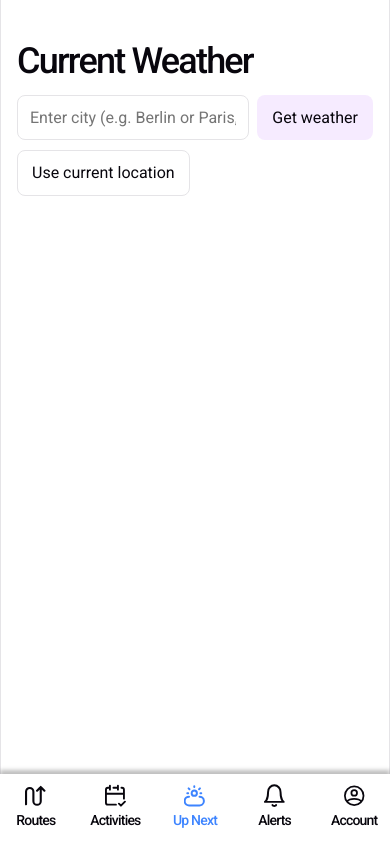
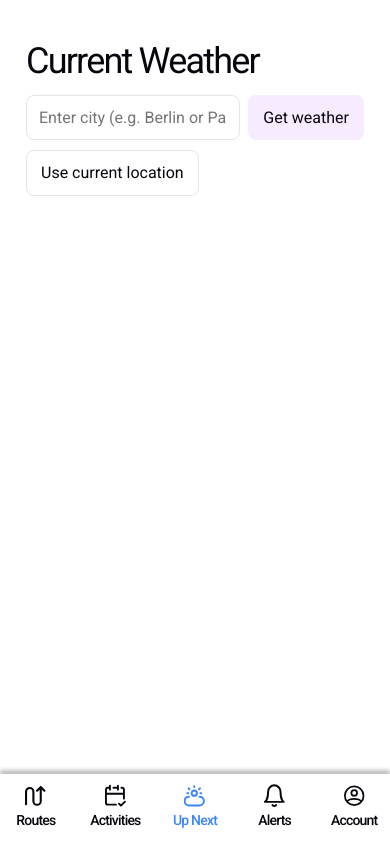
Before and after one commit to s0urcedev/gui-weather-app-trail-runners, a React (Vite) app: page / in a window 390 px wide. Built offline with nearby package versions, Linux system fonts and the light colour scheme.

Commit message:
Index.css more central page padding

```diff
--- a/src/index.css
+++ b/src/index.css
@@ -57,12 +57,22 @@
   width: 1126px;
   max-width: 100%;
   margin: 0 auto;
+  padding-left: 10px;
+  padding-right: 10px;
+  padding-top: 20px;
+  @media (max-width: 1024px) {
+    padding-top: 0px;
+  }
   text-align: center;
-  border-inline: 1px solid var(--border);
+  /* border-inline: 1px solid var(--border); */
   min-height: 100svh;
   display: flex;
   flex-direction: column;
   box-sizing: border-box;
+}
+
+* {
+  font-family: 'Roboto', sans-serif;
 }
 
 body {
@@ -72,17 +82,19 @@ body {
 h1,
 h2 {
   font-family: var(--heading);
-  font-weight: 500;
+  font-weight: 400;
   color: var(--text-h);
 }
 
 h1 {
-  font-size: 56px;
+  font-size: 42px;
   letter-spacing: -0.05em;
   margin: 32px 0;
+  text-align: start;
+  margin-bottom: 15px;
   @media (max-width: 1024px) {
     font-size: 36px;
-    margin: 20px 0;
+    margin: 15px 0;
   }
 }
 h2 {
```
